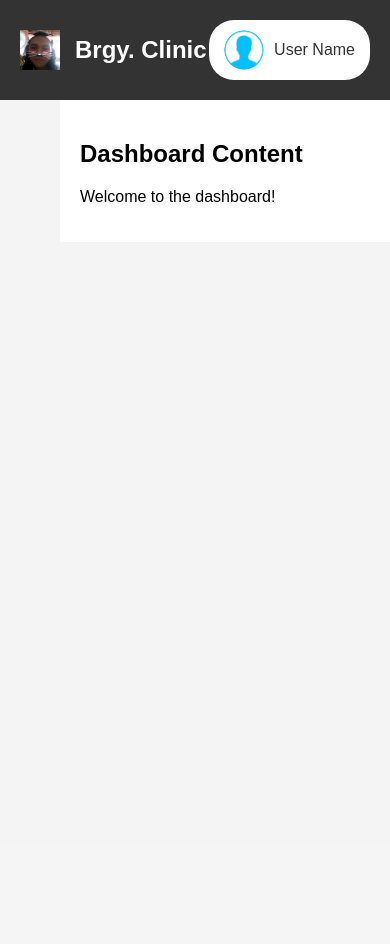
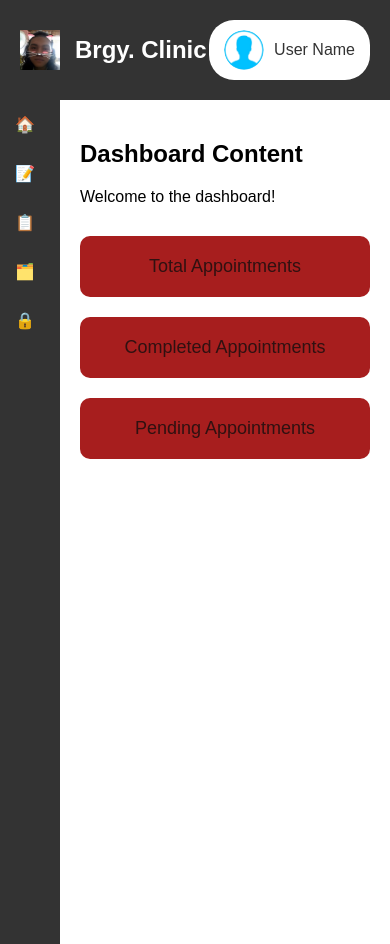
Before and after one commit to KeithGWAPO/BAS, a PHP site: page /pages/dashboard_staff.php in a window 390 px wide. Before the commit the page ends 202 px from the top, so only its background shows below. Run offline with PHP 8.4, Linux system fonts and the light colour scheme.

Commit message:
4th commit

```diff
--- a/Frontend/css/dashboard_staff.css
+++ b/Frontend/css/dashboard_staff.css
@@ -82,7 +82,6 @@ h1 {
     height: 100vh;
     transition: width 0.3s ease;
     position: relative;
-    overflow: hidden; /* Hide overflow */
 }
 
 .sidebar:hover {
@@ -116,15 +115,32 @@ h1 {
 
 .text {
     margin-left: 10px; /* Space between icon and text */
+    transition: opacity 0.3s ease;
+}
+
+/* Hide text when collapsed */
+.sidebar {
+    overflow: hidden; /* Hide overflow when collapsed */
+}
+
+.sidebar:hover .text {
+    opacity: 1; /* Show text when expanded */
+}
+
+/* Make the text invisible when collapsed */
+.sidebar:hover .text {
+    visibility: visible; /* Show text when expanded */
+}
+
+.sidebar .text {
     visibility: hidden; /* Hide text by default */
     opacity: 0; /* Hide text by default */
     transition: visibility 0s 0.3s, opacity 0.3s linear; /* Smooth transition */
 }
 
-/* Show text only when expanded */
 .sidebar:hover .text {
     visibility: visible; /* Show text when expanded */
-    opacity: 1; /* Show text when expanded */
+    opacity: 1;
 }
 
 /* Main content area */
@@ -134,19 +150,41 @@ h1 {
     background-color: white;
 }
 
+.stats-container {
+    display: flex; /* Use flexbox for centering */
+    justify-content: center; /* Center items horizontally */
+    gap: 20px; /* Space between buttons */
+    margin-top: 30px;
+}
+
+/* Button styles */
+.stat-button {
+    background-color: #a71e1e;
+    color: rgb(48, 17, 17);
+    padding: 20px 30px; /* Increased padding for larger buttons */
+    border: none;
+    border-radius: 10px;
+    text-align: center;
+    cursor: pointer;
+    transition: background-color 0.3s ease;
+    font-size: 18px; /* Increase font size for better visibility */
+    flex: 1; /* Allow buttons to grow equally */
+    max-width: 200px; /* Set a max width for buttons */
+}
+
+.stat-button:hover {
+    background-color: #444;
+}
+
 /* Responsive behavior */
-@media screen and (max-width: 460px) {
-    .sidebar {
-        position: fixed;
-        left: -200px;
+@media screen and (max-width: 768px) {
+    .stats-container {
+        flex-direction: column; /* Stack buttons vertically on small screens */
+        align-items: center; /* Center items vertically */
     }
 
-    .sidebar:hover {
-        left: 0;
-        width: 200px;
-    }
-
-    .content {
-        margin-left: 60px;
+    .stat-button {
+        width: 100%; /* Full width for buttons on small screens */
+        max-width: none; /* Remove max width on small screens */
     }
 }
--- a/Frontend/pages/dashboard_staff.php
+++ b/Frontend/pages/dashboard_staff.php
@@ -25,16 +25,24 @@
     <div class="dashboard-container">
         <nav class="sidebar" id="sidebar">
             <ul>
-                <li><a href="#"><span class="icon">🏠</span><span class="text">Home</span></a></li>
+                <li><a href="#"><span class="icon">🏠</span><span class="text">Dashboard</span></a></li>
                 <li><a href="#"><span class="icon">📝</span><span class="text">Appointments</span></a></li>
                 <li><a href="#"><span class="icon">📋</span><span class="text">Records</span></a></li>
-                <li><a href="#"><span class="icon">⚙️</span><span class="text">Settings</span></a></li>
+                <li><a href="#"><span class="icon">🗂️</span><span class="text">Archive</span></a></li>
+                <li><a href="#"><span class="icon">🔒</span><span class="text">Logout</span></a></li>
             </ul>
         </nav>
 
         <div class="content">
             <h2>Dashboard Content</h2>
             <p>Welcome to the dashboard!</p>
+
+            <!-- Buttons for Total Appointments, Completed Appointments, Pending Appointments -->
+            <div class="stats-container">
+                <button class="stat-button">Total Appointments</button>
+                <button class="stat-button">Completed Appointments</button>
+                <button class="stat-button">Pending Appointments</button>
+            </div>
         </div>
     </div>
 
```
Also changed, not shown: Backend/db/logindb.php (added, +15 -0 lines).
